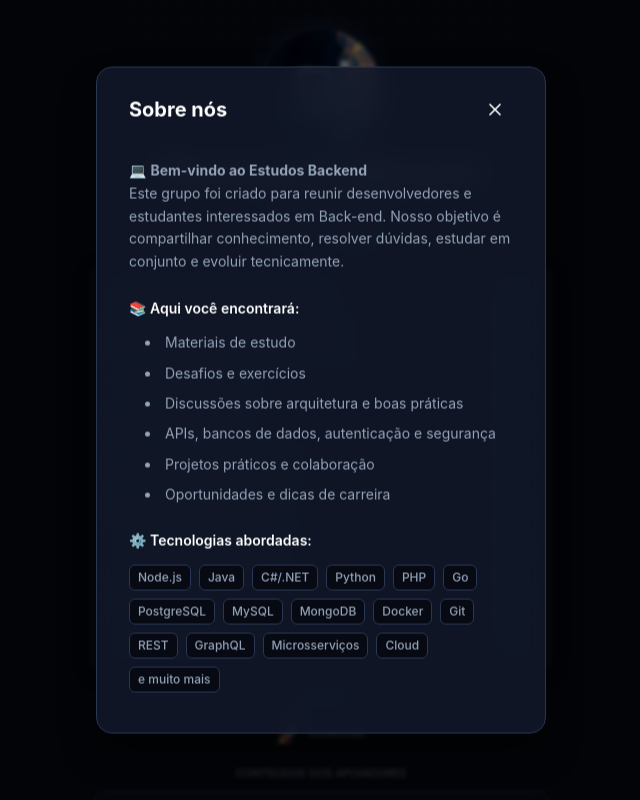
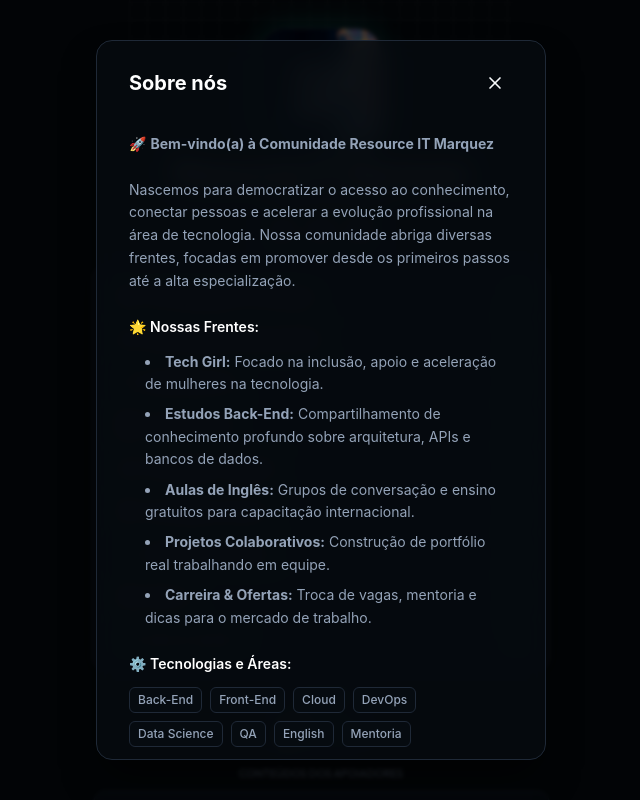
Before and after one commit to alysonmarquez/resourceitmarquez, a React (Vite) app: page / in a window 1280 px wide. Both pictures are taken after a click on the button "Sobre nós". Shown: the top 800 px of the page, without its empty margins (319-959 px from the left). Built offline with nearby package versions, Linux system fonts and the light colour scheme.

Commit message:
Ajustes no visual

```diff
--- a/src/App.tsx
+++ b/src/App.tsx
@@ -110,8 +110,8 @@
 
           <header className="header">
             <button type="button" className="header__logo-button" aria-label="Exibindo logo">
-              <span className={`header__img-frame transition-all duration-500 ${theme === 'techgirl' ? 'border-[#e83e8c]' : 'border-[var(--medium-dark)]'}`}>
-                <div className={`header__img flex items-center justify-center transition-all duration-500 overflow-hidden ${theme === 'techgirl' ? 'bg-[#2a0a18]' : 'bg-[var(--black)]'}`}>
+              <span className={`header__img-frame transition-all duration-500 ${theme === 'techgirl' ? 'border-[#e83e8c] rounded-full' : 'border-[var(--medium-dark)] rounded-3xl'}`}>
+                <div className={`header__img flex items-center justify-center transition-all duration-500 overflow-hidden ${theme === 'techgirl' ? 'bg-[#2a0a18] rounded-full' : 'bg-[var(--black)] rounded-3xl'}`}>
                    {theme === 'techgirl' ? (
                      <img src="/techgirl.jpeg" alt="Tech Girl" className="w-full h-full object-cover" onError={(e) => {
                        e.currentTarget.style.display = 'none';
--- a/src/components/AboutModal.tsx
+++ b/src/components/AboutModal.tsx
@@ -20,33 +20,30 @@
         </div>
         <div className="modal__body space-y-6">
           <p className="text-[var(--text-color-secondary)] leading-relaxed">
-            💻 <strong>Bem-vindo ao Estudos Backend</strong><br/>
-            Este grupo foi criado para reunir desenvolvedores e estudantes interessados em Back-end. Nosso objetivo é compartilhar conhecimento, resolver dúvidas, estudar em conjunto e evoluir tecnicamente.
+            🚀 <strong>Bem-vindo(a) à Comunidade Resource IT Marquez</strong><br/><br/>
+            Nascemos para democratizar o acesso ao conhecimento, conectar pessoas e acelerar a evolução profissional na área de tecnologia.
+            Nossa comunidade abriga diversas frentes, focadas em promover desde os primeiros passos até a alta especialização.
           </p>
 
           <div className="space-y-3">
-            <h3 className="font-semibold text-white">📚 Aqui você encontrará:</h3>
+            <h3 className="font-semibold text-white">🌟 Nossas Frentes:</h3>
             <ul className="space-y-2 text-[var(--text-color-secondary)] pl-4 list-disc list-inside">
-              <li>Materiais de estudo</li>
-              <li>Desafios e exercícios</li>
-              <li>Discussões sobre arquitetura e boas práticas</li>
-              <li>APIs, bancos de dados, autenticação e segurança</li>
-              <li>Projetos práticos e colaboração</li>
-              <li>Oportunidades e dicas de carreira</li>
+              <li><strong>Tech Girl:</strong> Focado na inclusão, apoio e aceleração de mulheres na tecnologia.</li>
+              <li><strong>Estudos Back-End:</strong> Compartilhamento de conhecimento profundo sobre arquitetura, APIs e bancos de dados.</li>
+              <li><strong>Aulas de Inglês:</strong> Grupos de conversação e ensino gratuitos para capacitação internacional.</li>
+              <li><strong>Projetos Colaborativos:</strong> Construção de portfólio real trabalhando em equipe.</li>
+              <li><strong>Carreira & Ofertas:</strong> Troca de vagas, mentoria e dicas para o mercado de trabalho.</li>
             </ul>
           </div>
 
           <div className="space-y-3">
-            <h3 className="font-semibold text-white">⚙️ Tecnologias abordadas:</h3>
+            <h3 className="font-semibold text-white">⚙️ Tecnologias e Áreas:</h3>
             <div className="flex flex-wrap gap-2">
-              {['Node.js', 'Java', 'C#/.NET', 'Python', 'PHP', 'Go', 'PostgreSQL', 'MySQL', 'MongoDB', 'Docker', 'Git', 'REST', 'GraphQL', 'Microsserviços', 'Cloud'].map(tech => (
+              {['Back-End', 'Front-End', 'Cloud', 'DevOps', 'Data Science', 'QA', 'English', 'Mentoria'].map(tech => (
                 <span key={tech} className="px-2 py-1 bg-[var(--black)] border border-[var(--medium-dark)] rounded-md text-xs font-medium text-[var(--text-color-secondary)]">
                   {tech}
                 </span>
               ))}
-              <span className="px-2 py-1 bg-[var(--black)] border border-[var(--medium-dark)] rounded-md text-xs font-medium text-[var(--text-color-secondary)]">
-                e muito mais
-              </span>
             </div>
           </div>
         </div>
--- a/src/index.css
+++ b/src/index.css
@@ -1,3 +1,4 @@
+@import url("https://fonts.googleapis.com/css2?family=Outfit:wght@300;400;500;600;700&display=swap");
 @import "tailwindcss";
 
 @keyframes subirFade {
@@ -6,12 +7,12 @@
 }
 
 :root {
-  --font-base: "Inter", sans-serif;
-  --medium-dark: #2a3754;
-  --dark-gray: #12192b;
-  --black: #070a13;
+  --font-base: "Outfit", "Inter", sans-serif;
+  --medium-dark: #1f2937;
+  --dark-gray: #0e1721;
+  --black: #060b10;
   --red: #e11d48;
-  --orange: #3b82f6;
+  --orange: #14b8a6;
   --text-color-primary: #f8fafc;
   --text-color-secondary: #94a3b8;
   --text-color-third: #64748b;
@@ -109,7 +110,7 @@
   display: block;
   width: clamp(5.75rem,15vh,7.57rem);
   height: clamp(5.75rem,15vh,7.57rem);
-  border-radius: 100%;
+
   overflow: hidden;
   border: 1px solid var(--medium-dark);
 }
@@ -488,18 +489,18 @@
 }
 /* Modern Customizations to avoid plagiarism */
 .home-menu {
-  background: rgba(18, 25, 43, 0.4);
+  background: rgba(14, 23, 33, 0.6);
   backdrop-filter: blur(8px);
   box-shadow: 0 4px 20px -2px rgba(0,0,0,0.4);
 }
 .partner-content-card {
-  background: rgba(18, 25, 43, 0.4);
+  background: rgba(14, 23, 33, 0.6);
   backdrop-filter: blur(8px);
   box-shadow: 0 4px 20px -2px rgba(0,0,0,0.4);
   border-radius: 12px;
 }
 .modal-box {
-  background: rgba(18, 25, 43, 0.85);
+  background: rgba(6, 11, 16, 0.85);
   backdrop-filter: blur(12px);
   border: 1px solid var(--medium-dark);
   border-radius: 16px;
@@ -508,5 +509,5 @@
 .home-menu__item:first-child { border-top-left-radius: 12px; border-top-right-radius: 12px; }
 .home-menu__item:last-child { border-bottom-left-radius: 12px; border-bottom-right-radius: 12px; }
 .header__img-frame {
-  box-shadow: 0 0 30px rgba(59, 130, 246, 0.2);
+  box-shadow: 0 0 30px rgba(20, 184, 166, 0.3);
 }
```
